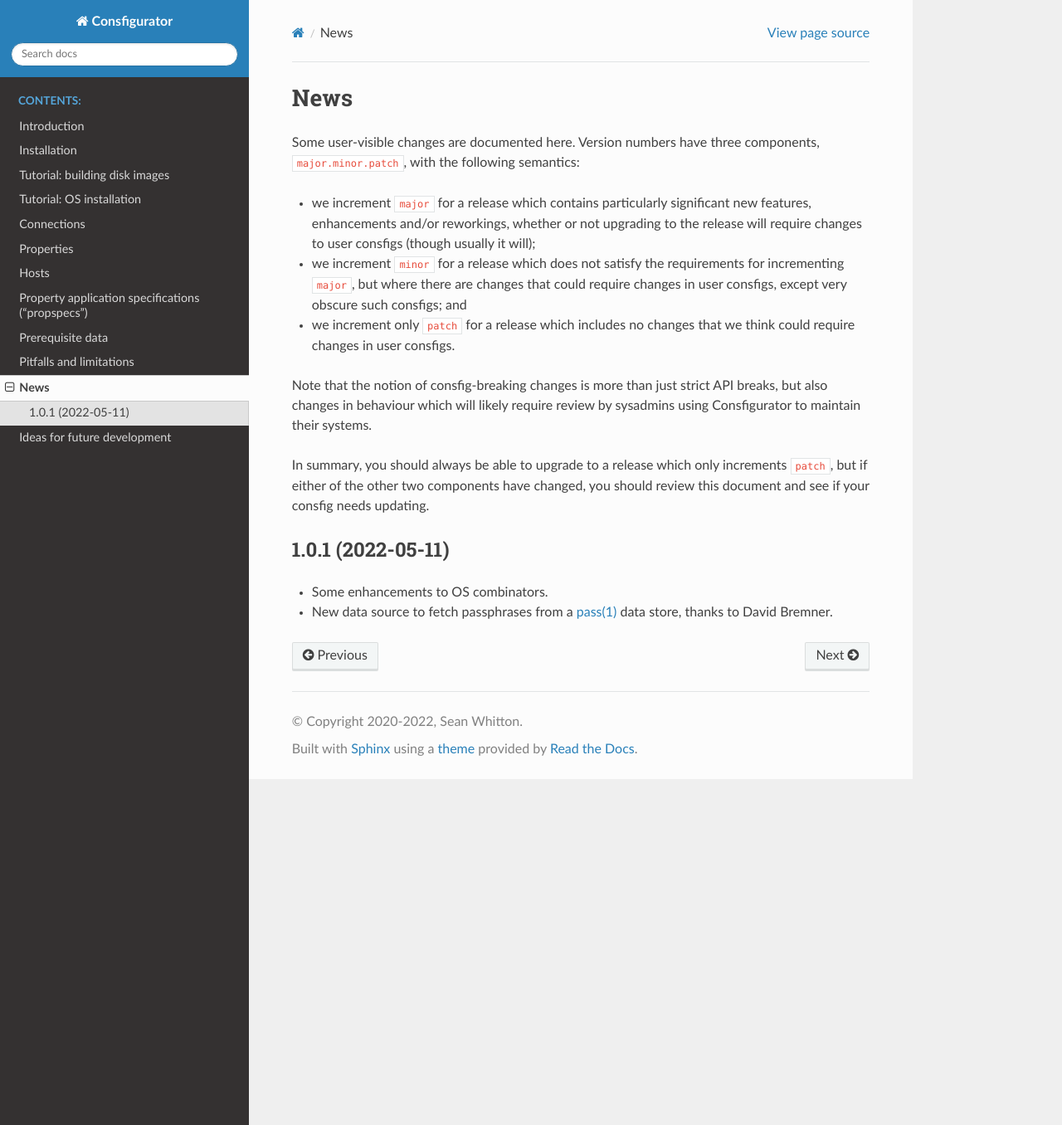
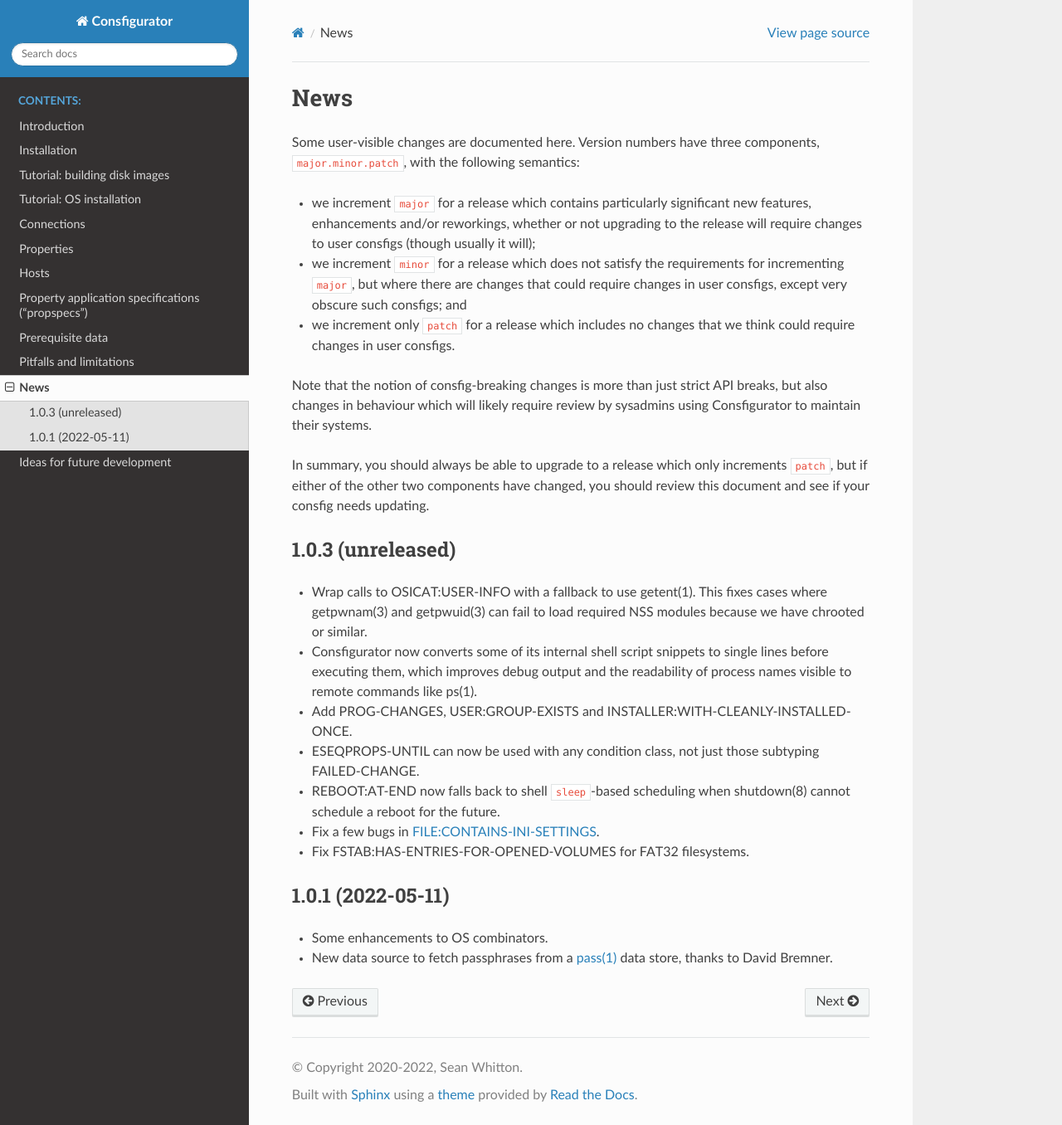
Before and after one commit to spwhitton/consfigurator, a Sphinx documentation site: the page built from doc/news.rst, in a window 1280 px wide and 1356 px high. Shown: the whole window at 83% size. Built offline with Sphinx 7.4.7 and the Read the Docs theme 2.0.0, drawn with Linux system fonts in a browser that asks for light colours.

Commit message:
news.rst: add entries for recent changes
Signed-off-by: Sean Whitton <spwhitton@spwhitton.name>

```diff
--- a/doc/news.rst
+++ b/doc/news.rst
@@ -23,6 +23,29 @@ In summary, you should always be able to upgrade to a release which only
 increments ``patch``, but if either of the other two components have changed,
 you should review this document and see if your consfig needs updating.
 
+1.0.3 (unreleased)
+------------------
+
+- Wrap calls to OSICAT:USER-INFO with a fallback to use getent(1).  This fixes
+  cases where getpwnam(3) and getpwuid(3) can fail to load required NSS modules
+  because we have chrooted or similar.
+
+- Consfigurator now converts some of its internal shell script snippets to
+  single lines before executing them, which improves debug output and the
+  readability of process names visible to remote commands like ps(1).
+
+- Add PROG-CHANGES, USER:GROUP-EXISTS and INSTALLER:WITH-CLEANLY-INSTALLED-ONCE.
+
+- ESEQPROPS-UNTIL can now be used with any condition class, not just those
+  subtyping FAILED-CHANGE.
+
+- REBOOT:AT-END now falls back to shell ``sleep``-based scheduling when
+  shutdown(8) cannot schedule a reboot for the future.
+
+- Fix a few bugs in FILE:CONTAINS-INI-SETTINGS.
+
+- Fix FSTAB:HAS-ENTRIES-FOR-OPENED-VOLUMES for FAT32 filesystems.
+
 1.0.1 (2022-05-11)
 ------------------
 
```
